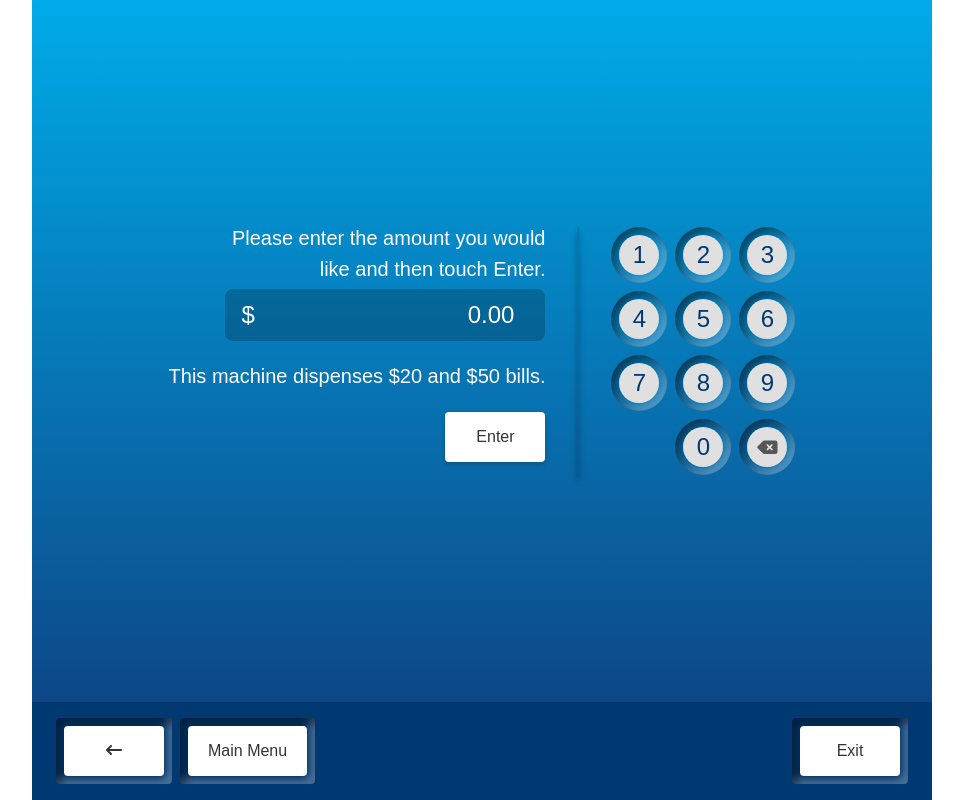
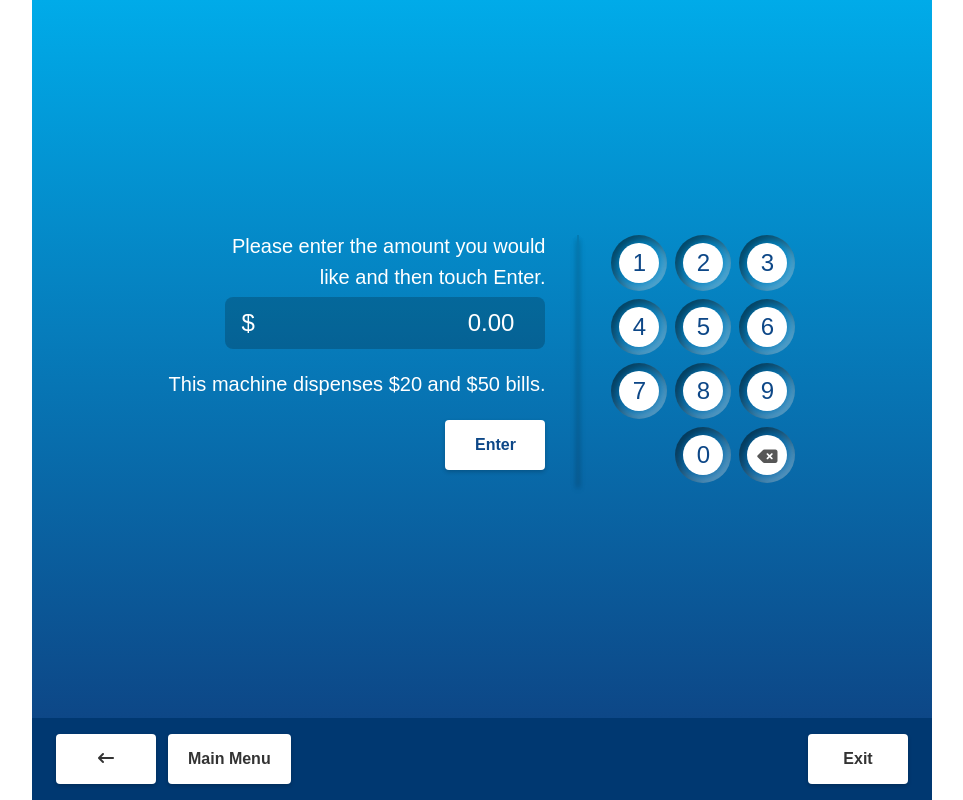
Before and after one commit to sepkey/keypad, a plain HTML site: page index.html in a window 1280 px wide. Shown: the whole page, without its empty margins (158-1121 px from the left). Drawn offline with Linux system fonts and the light colour scheme.

Commit message:
fix: remove redundant styles and organize them

```diff
--- a/index.html
+++ b/index.html
@@ -27,6 +27,53 @@
         min-height: 100vh;
       }
 
+      .footer {
+        background-color: #003871;
+        padding: 16px 24px;
+        display: flex;
+        justify-content: space-between;
+        align-items: center;
+      }
+
+      .footer .left-btns {
+        display: flex;
+        gap: 12px;
+      }
+
+      .nav-btn {
+        background: white;
+        border: none;
+        border-radius: 4px;
+        padding: 16px 20px;
+        cursor: pointer;
+        box-shadow: 0 2px 4px rgba(0, 0, 0, 0.2);
+        font-size: 16px;
+        color: #333;
+        min-width: 100px;
+        text-align: center;
+        transition: all 0.2s 0.2s ease;
+        font-weight: bold;
+      }
+
+      .nav-btn.enter {
+        color: #0d4787;
+      }
+
+      .nav-btn:hover {
+        box-shadow: 0 0 5px 5px #fdf7f78e;
+      }
+
+      .nav-btn-key-inset {
+        padding: 8px;
+        border-radius: 4px;
+        background: transparent;
+        box-shadow: inset 5px 5px 10px rgba(0, 0, 0, 0.5),
+          inset -5px -5px 10px #eeeeee57;
+        display: flex;
+        justify-content: center;
+        align-items: center;
+      }
+
       .main {
         flex: 1;
         background: linear-gradient(0deg, #0d4787 0%, #00abe9 100%);
@@ -36,7 +83,7 @@
         justify-content: center;
       }
 
-      .container {
+      .flex-container {
         display: flex;
         gap: 32px;
       }
@@ -52,9 +99,8 @@
 
       .divider {
         width: 1px;
-        background-color: rgba(0, 0, 0, 0.116);
-        box-shadow: rgba(0, 0, 0, 0.19) 0px 4px 4px,
-          rgba(0, 0, 0, 0.23) 0px 6px 6px;
+        background-color: #0000001e;
+        box-shadow: #00000030 0px 4px 4px, #0000003b 0px 6px 6px;
         width: 2px;
         position: relative;
       }
@@ -65,15 +111,18 @@
         gap: 8px;
       }
 
-      .inset-area {
+      .last-row {
+        grid-column: -1 / -3;
+        display: flex;
+        justify-content: center;
+        gap: 8px;
+      }
+
+      .key-inset {
         padding: 8px;
         border-radius: 50%;
         background: transparent;
-        box-shadow: inset 5px 5px 10px rgba(0, 0, 0, 0.5),
-          inset -5px -5px 10px #eeeeee57;
-        display: flex;
-        justify-content: center;
-        align-items: center;
+        box-shadow: inset 5px 5px 10px #00000080, inset -5px -5px 10px #eeeeee57;
       }
 
       .key {
@@ -81,72 +130,20 @@
         height: 40px;
         border: none;
         border-radius: 50%;
-        color: #003871;
-        background: #e0e0e0;
+        color: #0d4787;
+        background: white;
         cursor: pointer;
         font-size: 24px;
         transition: all 0.2s 0.2s ease;
-        display: flex;
-        justify-content: center;
-        align-items: center;
       }
 
       .key:hover {
         box-shadow: 0 0 5px 5px #fdf7f78e;
       }
 
-      .navigation {
-        background-color: #003871;
-        padding: 16px 24px;
-        display: flex;
-        justify-content: space-between;
-        align-items: center;
-      }
-      .navigation .left {
-        display: flex;
-        gap: 8px;
-      }
-
-      .nav-button {
-        background: white;
-        border: none;
-        border-radius: 4px;
-        padding: 16px 20px;
-        cursor: pointer;
-        box-shadow: 0 2px 4px rgba(0, 0, 0, 0.2);
-        font-size: 16px;
-        color: #333;
-        min-width: 100px;
-        text-align: center;
-        transition: all 0.2s 0.2s ease;
-      }
-
-      .nav-button:hover {
-        box-shadow: 0 0 5px 5px #fdf7f78e;
-      }
-
-      .nav-btn-inset-area {
-        padding: 8px;
-        border-radius: 4px;
-        background: transparent;
-        box-shadow: inset 5px 5px 10px rgba(0, 0, 0, 0.5),
-          inset -5px -5px 10px #eeeeee57;
-        display: flex;
-        justify-content: center;
-        align-items: center;
-      }
-
-      .nav-button:active {
-        background: linear-gradient(to bottom, #e6e6e6, #ffffff);
-        box-shadow: 0 1px 2px rgba(0, 0, 0, 0.2);
-        transform: translateY(1px);
-      }
-
-      .last-row {
-        grid-column: -1 / -3;
-        display: flex;
-        justify-content: center;
-        gap: 8px;
+      .currency-wrapper {
+        position: relative;
+        width: fit-content;
       }
 
       .currency-input {
@@ -167,15 +164,6 @@
         box-shadow: 0 0 5px 5px #fdf7f78e;
       }
 
-      .currency-wrapper {
-        position: relative;
-        width: fit-content;
-      }
-
-      .currency-wrapper:focus {
-        outline: none;
-      }
-
       .currency-symbol {
         position: absolute;
         left: 16px;
@@ -186,17 +174,12 @@
         pointer-events: none;
         z-index: 1;
       }
-
-      .currency-input::placeholder {
-        color: rgba(255, 255, 255, 0.8);
-        text-align: right;
-      }
     </style>
   </head>
   <body>
     <div class="content">
       <main class="main">
-        <div class="container">
+        <div class="flex-container">
           <div class="text-box">
             <p>Please enter the amount you would</p>
             <p>like and then touch Enter.</p>
@@ -218,49 +201,49 @@
             </p>
 
             <div style="margin-top: 16px">
-              <button class="nav-button">Enter</button>
+              <button class="nav-btn enter">Enter</button>
             </div>
           </div>
 
           <div class="divider"></div>
 
           <div class="keypad">
-            <div class="inset-area">
+            <div class="key-inset">
               <button class="key">1</button>
             </div>
-            <div class="inset-area">
+            <div class="key-inset">
               <button class="key">2</button>
             </div>
-            <div class="inset-area">
+            <div class="key-inset">
               <button class="key">3</button>
             </div>
-            <div class="inset-area">
+            <div class="key-inset">
               <button class="key">4</button>
             </div>
-            <div class="inset-area">
+            <div class="key-inset">
               <button class="key">5</button>
             </div>
-            <div class="inset-area">
+            <div class="key-inset">
               <button class="key">6</button>
             </div>
-            <div class="inset-area">
+            <div class="key-inset">
               <button class="key">7</button>
             </div>
 
-            <div class="inset-area">
+            <div class="key-inset">
               <button class="key">8</button>
             </div>
 
-            <div class="inset-area">
+            <div class="key-inset">
               <button class="key">9</button>
             </div>
 
             <div class="last-row">
-              <div class="inset-area">
+              <div class="key-inset">
                 <button class="key">0</button>
               </div>
 
-              <div class="inset-area">
+              <div class="key-inset">
                 <button class="key delete">
                   <i
                     class="fas fa-delete-left"
@@ -272,19 +255,19 @@
           </div>
         </div>
       </main>
-      <footer class="navigation">
-        <div class="left">
+      <footer class="footer">
+        <div class="left-btns">
           <div class="nav-btn-inset-area">
-            <button class="nav-button back-button">
+            <button class="nav-btn back-button">
               <i class="fas fa-long-arrow-left"></i>
             </button>
           </div>
           <div class="nav-btn-inset-area">
-            <button class="nav-button">Main Menu</button>
+            <button class="nav-btn">Main Menu</button>
           </div>
         </div>
         <div class="nav-btn-inset-area">
-          <button class="nav-button">Exit</button>
+          <button class="nav-btn">Exit</button>
         </div>
       </footer>
     </div>
```
